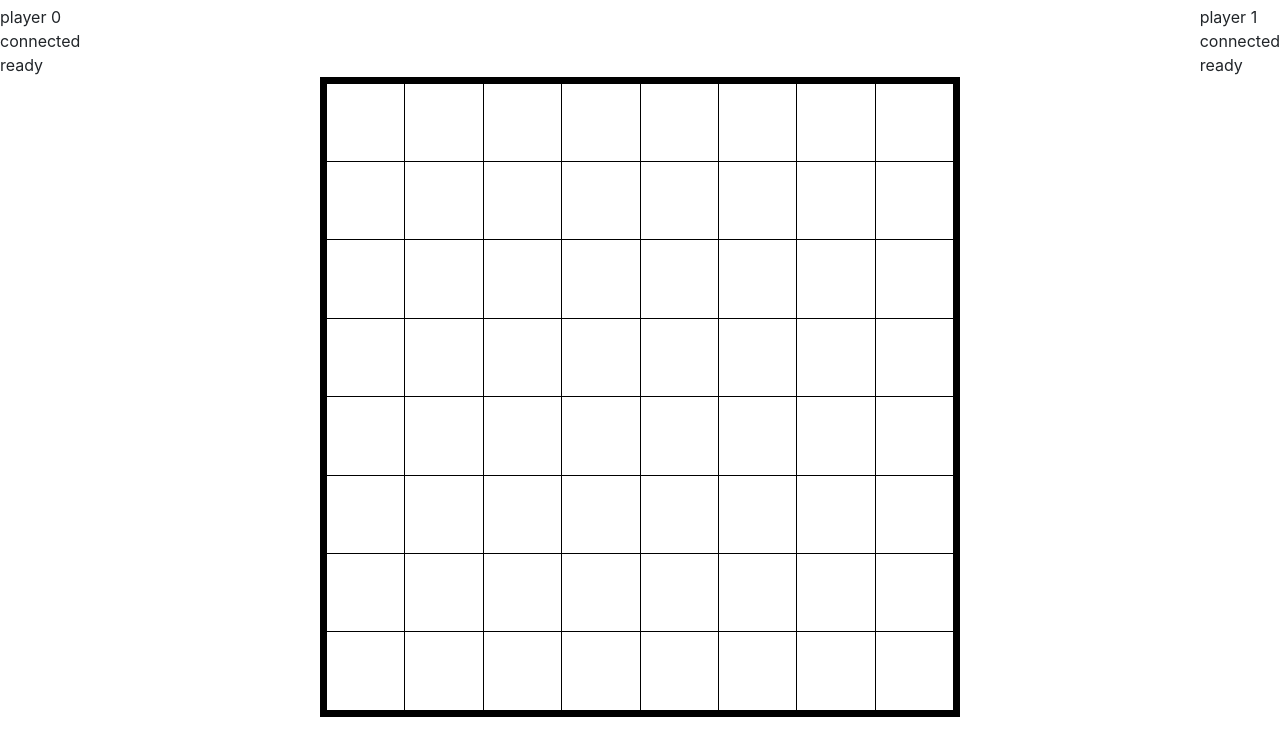
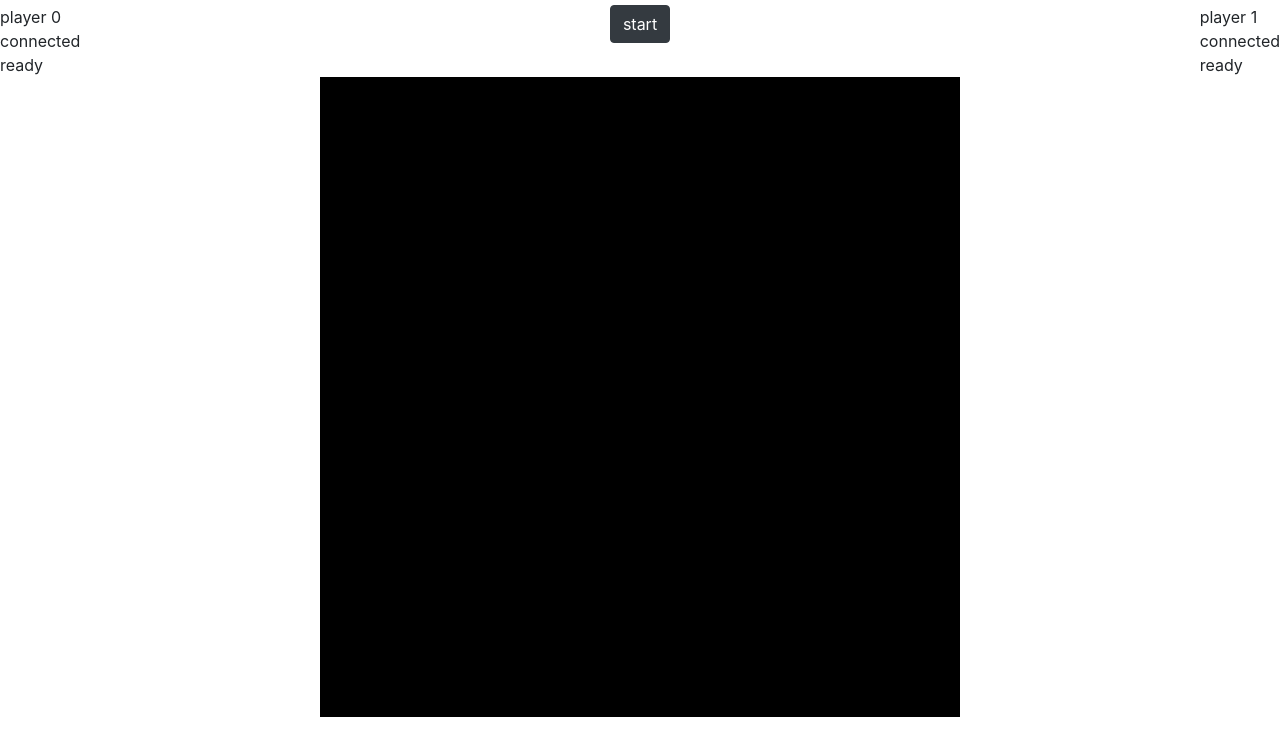
Before and after one commit to aaaaaandrea/piskvorky, a website: page publick/index.html in a window 1280 px wide. Shown: the part 37-792 px from the top of the page. Drawn offline with nearby package versions, Linux system fonts and the light colour scheme; no server answers.

Commit message:
tlacitko start

```diff
--- a/publick/app.js
+++ b/publick/app.js
@@ -1,14 +1,6 @@
-const socket = io()
-
-socket.on('message', message => {
-    console.log(message)
-})
-
-
-
 //GAME
 
-
+let button = document.getElementById('button')
 
 let tableRow = document.getElementsByTagName('tr')
 let tableCell = document.getElementsByTagName('td')
@@ -17,6 +9,13 @@ let color = ['red', 'blue']
 let clicks = 0
 let blockColor, position
 
+button.addEventListener('click', () => {
+    const socket = io()
+
+    //prijme zpravy ze serveru a vypise do console
+    socket.on('message', message => {
+        console.log(message)
+    })
 
     for (let i = 0; i < tableCell.length; i++) {
 
@@ -36,10 +35,12 @@ for (let i = 0; i < tableCell.length; i++) {
         tableCell[i].style.backgroundColor = 'white'
     }
 
-socket.on('clicksPlus', function plusClick () {
+
+    socket.on('clicksPlus', function plusClick() {
         clicks++
     })
 
     socket.on('changeColor', changedBlock => {
         tableCell[changedBlock[0]].style.backgroundColor = changedBlock[1]
     })
+})
--- a/publick/index.html
+++ b/publick/index.html
@@ -32,7 +32,7 @@
                 <div class="connected">connected <span></span></div>
                 <div class="ready">ready <span></span></div>
             </div>
-
+            <div><button type="button" class="btn btn-dark" id="button">start</button></div>
             <div class="player p1">
                 player 1
                 <div class="connected">connected <span></span></div>
--- a/publick/style.css
+++ b/publick/style.css
@@ -14,6 +14,6 @@
 .slot{
     width: 9.8vh;
     height: 9.8vh;
-    background-color: white;
+    background-color: rgb(0, 0, 0);
     border: 1px solid black
 }
```
Lines whose indentation alone changed are shown as unchanged.
